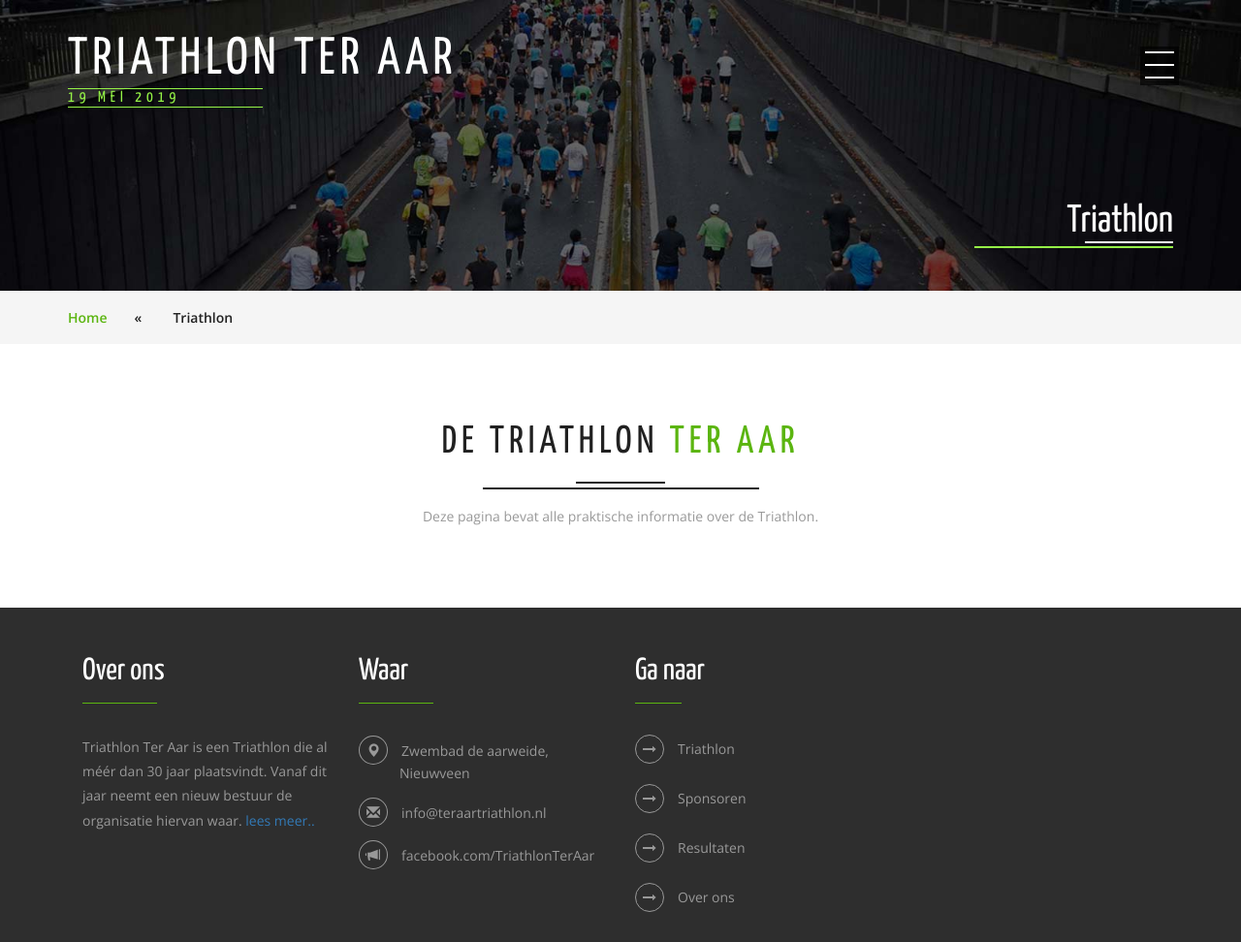
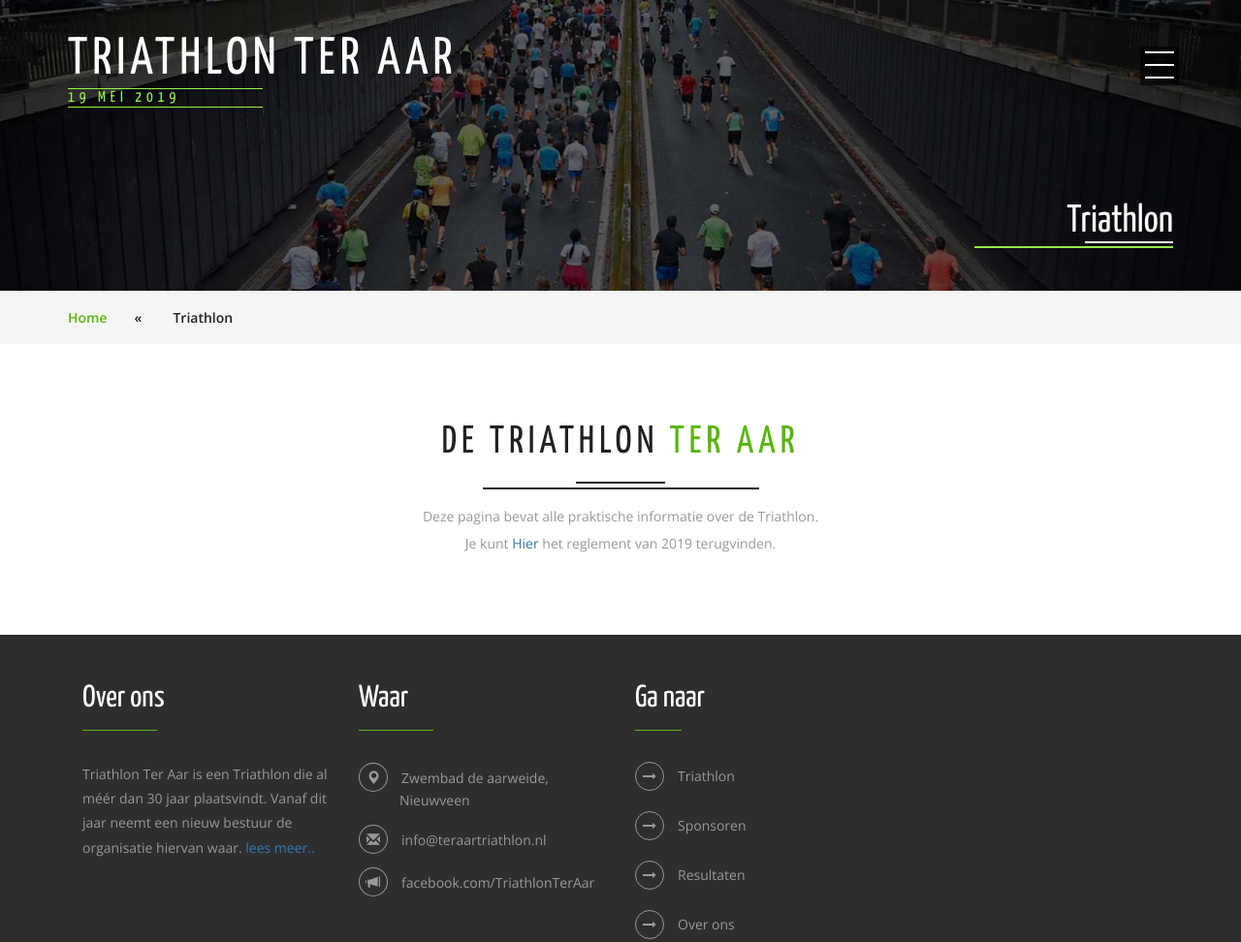
Before and after one commit to diedoman/tta, a plain HTML site: page triathlon.html in a window 1280 px wide. Shown: the top 972 px of the page at 97% size. Drawn offline with nearby package versions, Linux system fonts and the light colour scheme.

Commit message:
Added a link to the pdf on the triathlon page as well

```diff
--- a/triathlon.html
+++ b/triathlon.html
@@ -151,6 +151,7 @@ License URL: http://creativecommons.org/licenses/by/3.0/
 			<h3 class="w3_agile_header">De Triathlon <span>Ter Aar</span></h3>
 
 			<p class="w3_about_para">Deze pagina bevat alle praktische informatie over de Triathlon.<br/>
+			Je kunt <a href="reglement.pdf">Hier</a> het reglement van 2019 terugvinden.</p>
 
 
 		</div>
```
